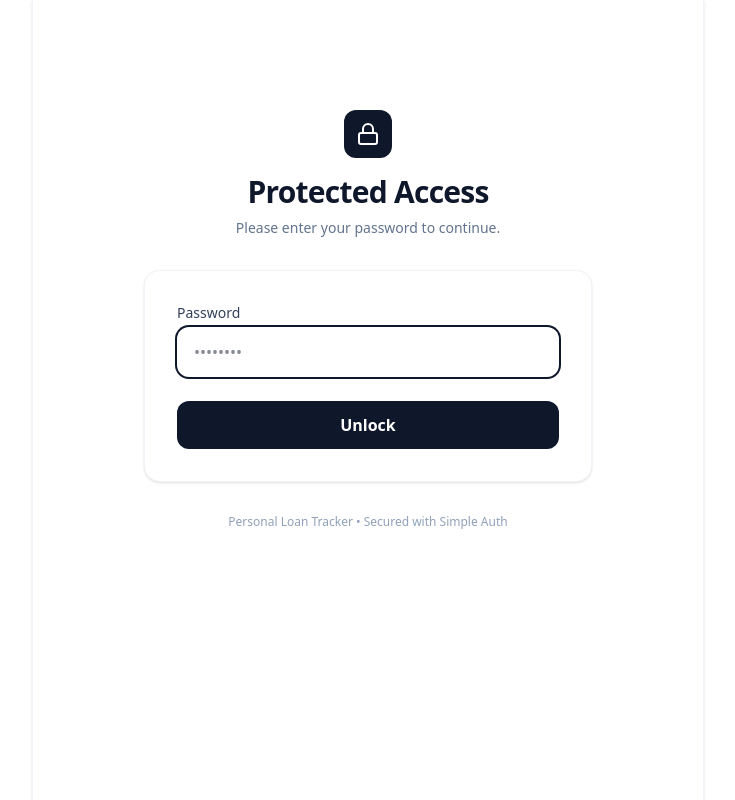
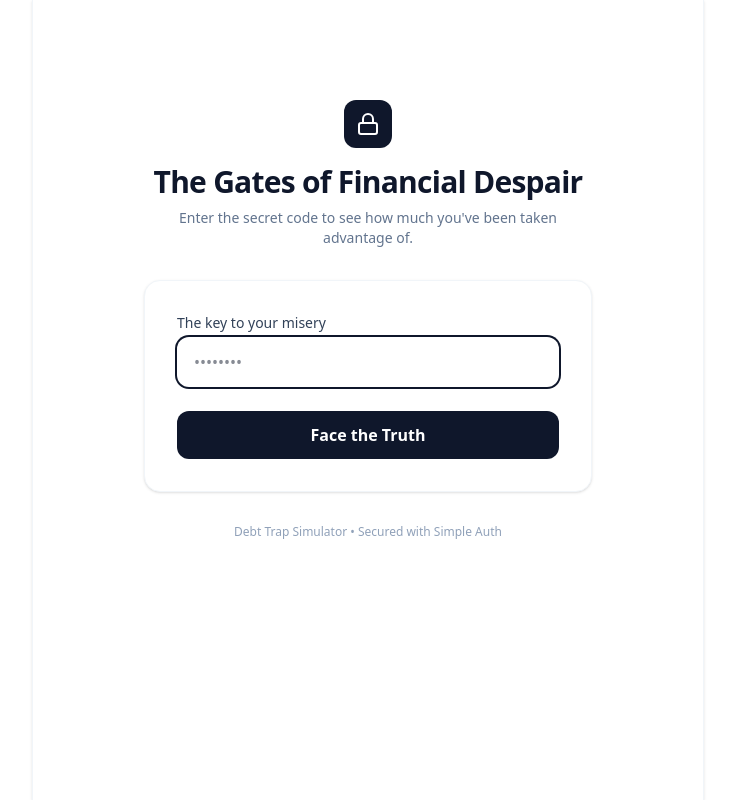
Before and after one commit to yashbim/loan-tracker, a Next.js app: page /login in a window 1280 px wide. Shown: the whole page, without its empty margins (272-1007 px from the left). Built offline with nearby package versions, Linux system fonts and the light colour scheme.

Commit message:
Made it hilarious

```diff
--- a/app/layout.tsx
+++ b/app/layout.tsx
@@ -13,14 +13,14 @@ const geistMono = Geist_Mono({
 });
 
 export const metadata: Metadata = {
-  title: "Loan Tracker",
-  description: "Simple personal loan tracking application.",
+  title: "Financial Mistake Tracker",
+  description: "Documenting every time you were too nice for your own good.",
   icons: {
     icon: "/icon.svg",
     apple: "/apple-icon.svg",
   },
   appleWebApp: {
-    title: "Loan Tracker",
+    title: "Debt Collector 3000",
     statusBarStyle: "default",
     capable: true,
   },
--- a/app/login/page.tsx
+++ b/app/login/page.tsx
@@ -29,9 +29,9 @@ export default function LoginPage() {
           <div className="mx-auto h-12 w-12 bg-slate-900 rounded-xl flex items-center justify-center mb-4">
             <Lock className="h-6 w-6 text-white" />
           </div>
-          <h1 className="text-3xl font-bold tracking-tight text-slate-900">Protected Access</h1>
+          <h1 className="text-3xl font-bold tracking-tight text-slate-900">The Gates of Financial Despair</h1>
           <p className="mt-2 text-sm text-slate-500">
-            Please enter your password to continue.
+            Enter the secret code to see how much you've been taken advantage of.
           </p>
         </div>
 
@@ -42,7 +42,7 @@ export default function LoginPage() {
                 htmlFor="password"
                 className="block text-sm font-medium text-slate-700"
               >
-                Password
+                The key to your misery
               </label>
               <div className="mt-1">
                 <input
@@ -59,7 +59,7 @@ export default function LoginPage() {
 
             {error && (
               <div className="bg-red-50 text-red-600 text-sm p-3 rounded-lg border border-red-100 text-center">
-                {error}
+                {error} (Wrong key! The misery is safe for now.)
               </div>
             )}
 
@@ -68,13 +68,13 @@ export default function LoginPage() {
               disabled={loading}
               className="w-full py-3 px-4 bg-slate-900 hover:bg-slate-800 text-white font-semibold rounded-xl transition-colors disabled:opacity-50"
             >
-              {loading ? 'Verifying...' : 'Unlock'}
+              {loading ? 'Calculating Losses...' : 'Face the Truth'}
             </button>
           </form>
         </div>
 
         <p className="text-center text-xs text-slate-400">
-          Personal Loan Tracker &bull; Secured with Simple Auth
+          Debt Trap Simulator &bull; Secured with Simple Auth
         </p>
       </div>
     </main>
--- a/app/manifest.ts
+++ b/app/manifest.ts
@@ -2,9 +2,9 @@ import { MetadataRoute } from 'next'
 
 export default function manifest(): MetadataRoute.Manifest {
   return {
-    name: 'Loan Tracker',
-    short_name: 'Loans',
-    description: 'Track your personal loans effortlessly',
+    name: 'Financial Mistake Tracker',
+    short_name: 'Mistakes',
+    description: 'Documenting every time you were too nice for your own good.',
     start_url: '/',
     display: 'standalone',
     background_color: '#ffffff',
--- a/app/page.tsx
+++ b/app/page.tsx
@@ -25,14 +25,14 @@ export default async function Dashboard() {
     <main className="p-4 sm:p-6 md:p-8 space-y-8">
       <header className="flex items-center justify-between pb-4 border-b border-slate-100">
         <div>
-          <h1 className="text-2xl font-bold tracking-tight text-slate-900">Loan Tracker</h1>
-          <p className="text-sm text-slate-500">Track your personal loans effortlessly.</p>
+          <h1 className="text-2xl font-bold tracking-tight text-slate-900">Financial Mistake Tracker</h1>
+          <p className="text-sm text-slate-500">Documenting every time you were too nice for your own good.</p>
         </div>
         <form action={logout}>
           <button
             type="submit"
             className="p-2 text-slate-400 hover:text-slate-600 hover:bg-slate-50 rounded-lg transition-colors"
-            title="Logout"
+            title="Escape from Reality"
           >
             <LogOut className="w-5 h-5" />
           </button>
@@ -42,7 +42,7 @@ export default async function Dashboard() {
       {/* Summary Section */}
       <section className="bg-slate-900 text-white p-6 rounded-2xl shadow-xl border border-slate-800 relative overflow-hidden">
         <div className="relative z-10">
-          <p className="text-sm font-medium text-slate-400 mb-1">Total Lent Out</p>
+          <p className="text-sm font-medium text-slate-400 mb-1">Total Amount You'll Probably Never See Again</p>
           <div className="flex items-baseline gap-1">
             <span className="text-xl font-medium text-slate-400 mr-1">{CURRENCY}</span>
             <span className="text-5xl font-bold tracking-tight">
@@ -56,7 +56,7 @@ export default async function Dashboard() {
       {/* Add Loan Form Section */}
       <section className="space-y-4">
         <div className="flex items-center gap-2">
-          <h2 className="text-lg font-semibold text-slate-900">Record New Loan</h2>
+          <h2 className="text-lg font-semibold text-slate-900">Witness a New Financial Tragedy</h2>
         </div>
         <AddLoanForm />
       </section>
@@ -64,16 +64,16 @@ export default async function Dashboard() {
       {/* Active Loans List Section */}
       <section className="space-y-4">
         <div className="flex items-center justify-between">
-          <h2 className="text-lg font-semibold text-slate-900">Active Loans</h2>
+          <h2 className="text-lg font-semibold text-slate-900">People Who Currently Owe You Their Souls</h2>
           <span className="text-xs font-medium px-2 py-1 bg-slate-100 text-slate-600 rounded-full">
-            {activeLoans.length} total
+            {activeLoans.length} victims
           </span>
         </div>
 
         <div className="grid grid-cols-1 gap-4">
           {activeLoans.length === 0 ? (
             <div className="text-center py-12 px-4 border-2 border-dashed border-slate-200 rounded-xl">
-              <p className="text-slate-500 text-sm">No active loans found. Time to lend some money?</p>
+              <p className="text-slate-500 text-sm">Wow, you actually have money in your bank account? Unbelievable.</p>
             </div>
           ) : (
             activeLoans.map((loan) => (
@@ -84,7 +84,7 @@ export default async function Dashboard() {
       </section>
 
       <footer className="pt-8 text-center border-t border-slate-100">
-        <p className="text-xs text-slate-400">Personal Loan Tracker &bull; Built with Next.js & Supabase</p>
+        <p className="text-xs text-slate-400">Debt Trap Simulator &bull; Built with Tears & Hopelessness</p>
       </footer>
     </main>
   );
--- a/components/AddLoanForm.tsx
+++ b/components/AddLoanForm.tsx
@@ -27,19 +27,20 @@ export default function AddLoanForm() {
       <div className="grid grid-cols-1 sm:grid-cols-2 gap-4">
         <div>
           <label htmlFor="borrower_name" className="block text-sm font-medium text-slate-700 mb-1">
-            Borrower Name
+            The Culprit / Future Ghoster
           </label>
           <input
             type="text"
             id="borrower_name"
             name="borrower_name"
             required
+            placeholder="Who's robbing you today?"
             className="w-full px-3 py-2 border border-slate-300 rounded-md shadow-sm focus:outline-none focus:ring-slate-500 focus:border-slate-500 text-sm"
           />
         </div>
         <div>
           <label htmlFor="amount" className="block text-sm font-medium text-slate-700 mb-1">
-            Amount ({CURRENCY})
+            Losing Amount ({CURRENCY})
           </label>
           <input
             type="number"
@@ -48,6 +49,7 @@ export default function AddLoanForm() {
             required
             min="1"
             step="0.01"
+            placeholder="How much goodbye?"
             className="w-full px-3 py-2 border border-slate-300 rounded-md shadow-sm focus:outline-none focus:ring-slate-500 focus:border-slate-500 text-sm"
           />
         </div>
@@ -56,7 +58,7 @@ export default function AddLoanForm() {
       <div className="grid grid-cols-1 sm:grid-cols-2 gap-4">
         <div>
           <label htmlFor="loan_date" className="block text-sm font-medium text-slate-700 mb-1">
-            Loan Date
+            Day of Regret
           </label>
           <input
             type="date"
@@ -68,7 +70,7 @@ export default function AddLoanForm() {
         </div>
         <div>
           <label htmlFor="due_date" className="block text-sm font-medium text-slate-700 mb-1">
-            Due Date (Optional)
+            The Day They'll Ignore Your Calls
           </label>
           <input
             type="date"
@@ -81,12 +83,13 @@ export default function AddLoanForm() {
 
       <div>
         <label htmlFor="description" className="block text-sm font-medium text-slate-700 mb-1">
-          Description (Optional)
+          Their Lies (Optional)
         </label>
         <textarea
           id="description"
           name="description"
           rows={2}
+          placeholder="e.g. 'I'll pay you back next Friday, I swear!'"
           className="w-full px-3 py-2 border border-slate-300 rounded-md shadow-sm focus:outline-none focus:ring-slate-500 focus:border-slate-500 text-sm"
         />
       </div>
@@ -97,7 +100,7 @@ export default function AddLoanForm() {
         className="w-full flex items-center justify-center gap-2 bg-slate-900 text-white py-2 px-4 rounded-md hover:bg-slate-800 transition-colors text-sm font-medium disabled:opacity-50 disabled:cursor-not-allowed"
       >
         <PlusCircle className="w-4 h-4" />
-        {loading ? 'Adding...' : 'Add Loan'}
+        {loading ? 'Witnessing tragedy...' : 'Say Goodbye to This Money'}
       </button>
     </form>
   );
--- a/components/LoanCard.tsx
+++ b/components/LoanCard.tsx
@@ -32,21 +32,21 @@ export default function LoanCard({ loan }: { loan: Loan }) {
       <div className="space-y-2 text-sm text-slate-500 mb-4">
         <div className="flex items-center gap-2">
           <Calendar className="w-4 h-4" />
-          <span>Lent on: {new Date(loan.loan_date).toLocaleDateString()}</span>
+          <span>Mistake made on: {new Date(loan.loan_date).toLocaleDateString()}</span>
         </div>
         {loan.due_date && (
           <div className="flex items-center gap-2">
             <Calendar className="w-4 h-4 text-red-400" />
-            <span className="text-red-600 font-medium">Due: {new Date(loan.due_date).toLocaleDateString()}</span>
+            <span className="text-red-600 font-medium">The Deadline of Broken Promises: {new Date(loan.due_date).toLocaleDateString()}</span>
           </div>
         )}
         {loan.description && (
-          <p className="mt-2 text-slate-600 italic">"{loan.description}"</p>
+          <p className="mt-2 text-slate-600 italic">"The Excuse: {loan.description}"</p>
         )}
       </div>
 
       <form action={async () => {
-        if (confirm('Mark this loan as paid?')) {
+        if (confirm('Did they actually pay you back or are you just hallucinating?')) {
           await markAsPaid(loan.id);
         }
       }}>
@@ -55,7 +55,7 @@ export default function LoanCard({ loan }: { loan: Loan }) {
           className="w-full flex items-center justify-center gap-2 bg-slate-900 text-white py-2 px-4 rounded-md hover:bg-slate-800 transition-colors text-sm font-medium"
         >
           <CheckCircle className="w-4 h-4" />
-          Mark as Paid
+          IT'S A MIRACLE! THEY PAID!
         </button>
       </form>
     </div>
```
Also changed, not shown: 1 other file (tests, documents, lock files or other folders).
